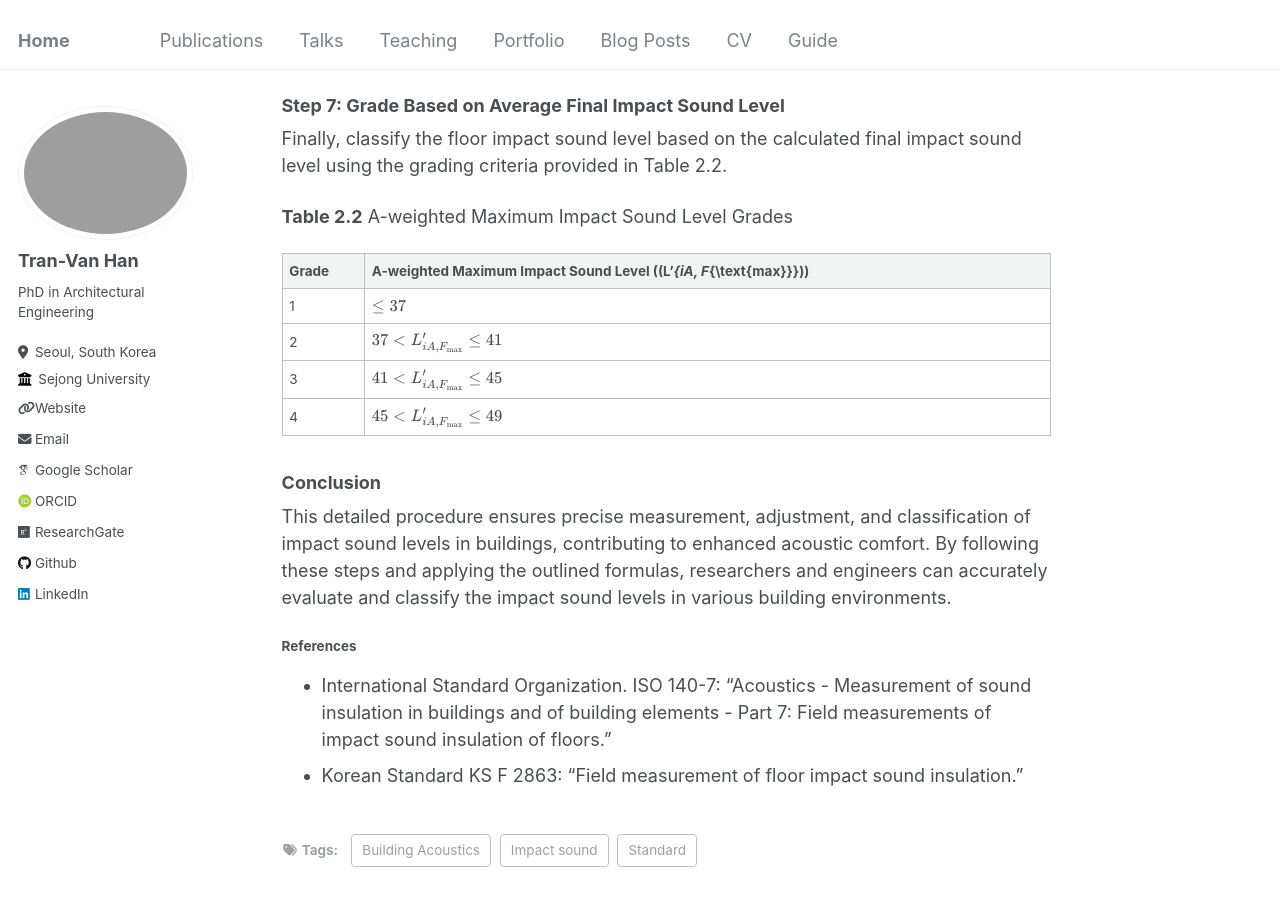
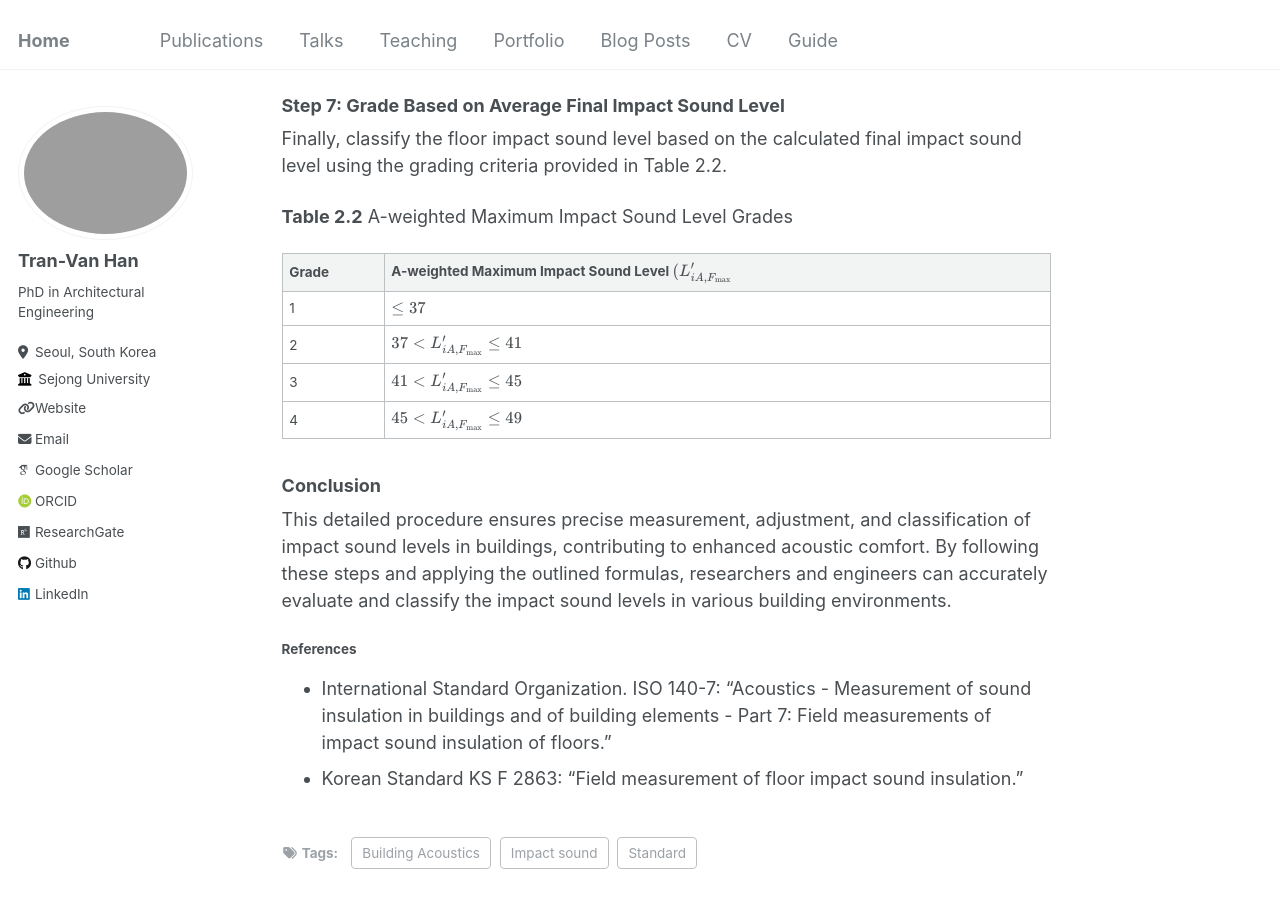
Before and after one commit to tranhan1405/tranhan1405.github.io, a Jekyll site: the page built from _posts/2024-06-25-impact-sound-level.md, in a window 1280 px wide and 900 px high, scrolled down 2543 px. Built offline with Jekyll 4.4.1, drawn with Linux system fonts in a browser that asks for light colours; some web fonts are replaced.

```diff
--- a/_posts/2024-06-25-impact-sound-level.md
+++ b/_posts/2024-06-25-impact-sound-level.md
@@ -27,8 +27,8 @@ $$
 
 where:
 - $$ L $$ is the corrected sound pressure level in dB,
-- $$L_{sb} $$is the measured sound pressure level including background noise in dB,
-- $$L_b $$is the background noise level in dB.
+- $$L_{sb} $$ is the measured sound pressure level including background noise in dB,
+- $$L_b $$ is the background noise level in dB.
 
 ### Step 3: Calculate Average Energy Level of Maximum Sound Pressure for Each Tapping Point
 After measuring, average the maximum sound pressure levels from the five measurement points on the floor below using the following formula:
@@ -38,8 +38,8 @@ L_{i, F_{\text{max}}, j} = 10 \log \left( \frac{1}{m} \sum_{k=1}^m 10^{L_{F_{\te
 $$
 
 where:
-- $$L_{i, F_{\text{max}}, j} $$represents the average maximum sound pressure level at the \(i\)-th tapping point,
-- $$L_{F_{\text{max}}, k} $$is the maximum sound pressure level at the \(k\)-th microphone position.
+- $$L_{i, F_{\text{max}}, j} $$ represents the average maximum sound pressure level at the \(i\)-th tapping point,
+- $$L_{F_{\text{max}}, k} $$ is the maximum sound pressure level at the \(k\)-th microphone position.
 
 ### Step 4: Calculate Average Sound Pressure Level for Each Tapping Point
 Next, average the sound pressure levels for all tapping points to find the final impact sound level using the following formula:
@@ -49,7 +49,7 @@ L_{i, F_{\text{max}}} = 10 \log \left( \frac{1}{n} \sum_{k=1}^n 10^{L_{i, F_{\te
 $$
 
 where:
-- $$L_{i, F_{\text{max}}} $$is the average maximum sound pressure level for the \(i\)-th tapping point.
+- $$L_{i, F_{\text{max}}} $$ is the average maximum sound pressure level for the \(i\)-th tapping point.
 
 ### Step 5: Apply A-weighting
 Adjust the calculated impact sound levels using A-weighting factors according to the table provided (Table 2.1), which aligns the measurements with human auditory perception.
@@ -69,15 +69,15 @@ L_{iA, F_{\text{max}}} = 10 \log \left( \sum_{j} 10^{(X_{i, F_{\text{max}}, j} +
 $$
 
 where:
-- $$X_{i, F_{\text{max}}, j} $$is the maximum sound pressure level for each frequency band,
-- $$A_j $$is the A-weighting correction factor.
+- $$X_{i, F_{\text{max}}, j} $$ is the maximum sound pressure level for each frequency band,
+- $$A_j $$ is the A-weighting correction factor.
 
 ### Step 7: Grade Based on Average Final Impact Sound Level
 Finally, classify the floor impact sound level based on the calculated final impact sound level using the grading criteria provided in Table 2.2.
 
 **Table 2.2** A-weighted Maximum Impact Sound Level Grades
 
-| Grade | A-weighted Maximum Impact Sound Level (\(L'_{iA, F_{\text{max}}}\)) |
+| Grade | A-weighted Maximum Impact Sound Level $$(L'_{iA, F_{\text{max}}}$$ |
 | ----- | ------------------------------------------------------ |
 | 1     | $$\leq 37 $$                                         |
 | 2     | $$37 < L'_{iA, F_{\text{max}}} \leq 41 $$            |
```
